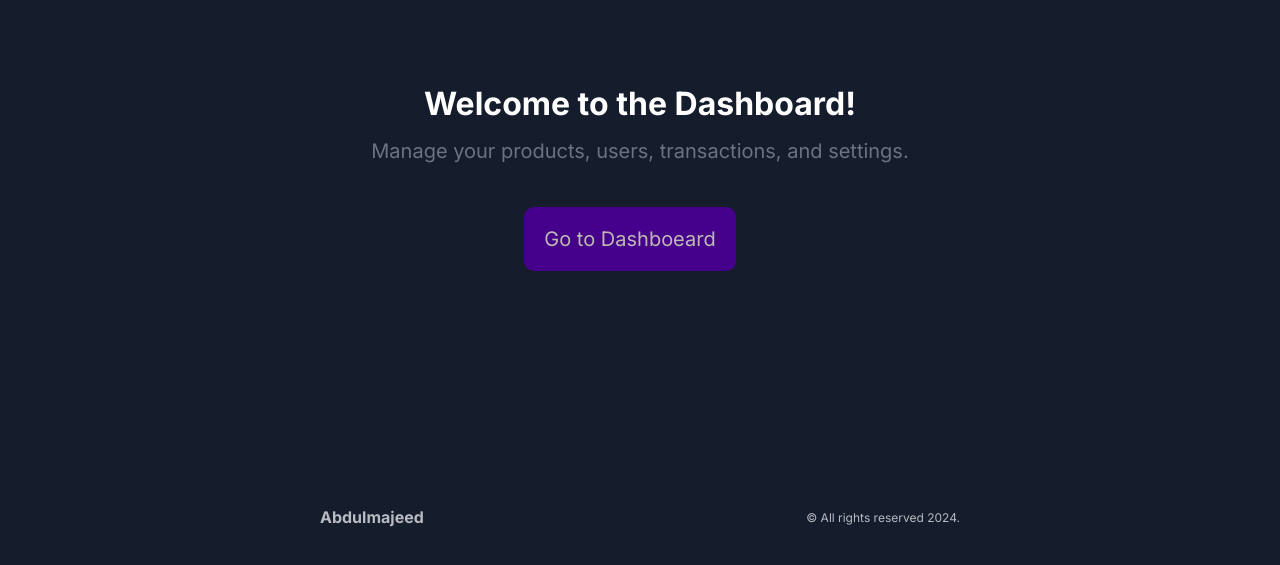
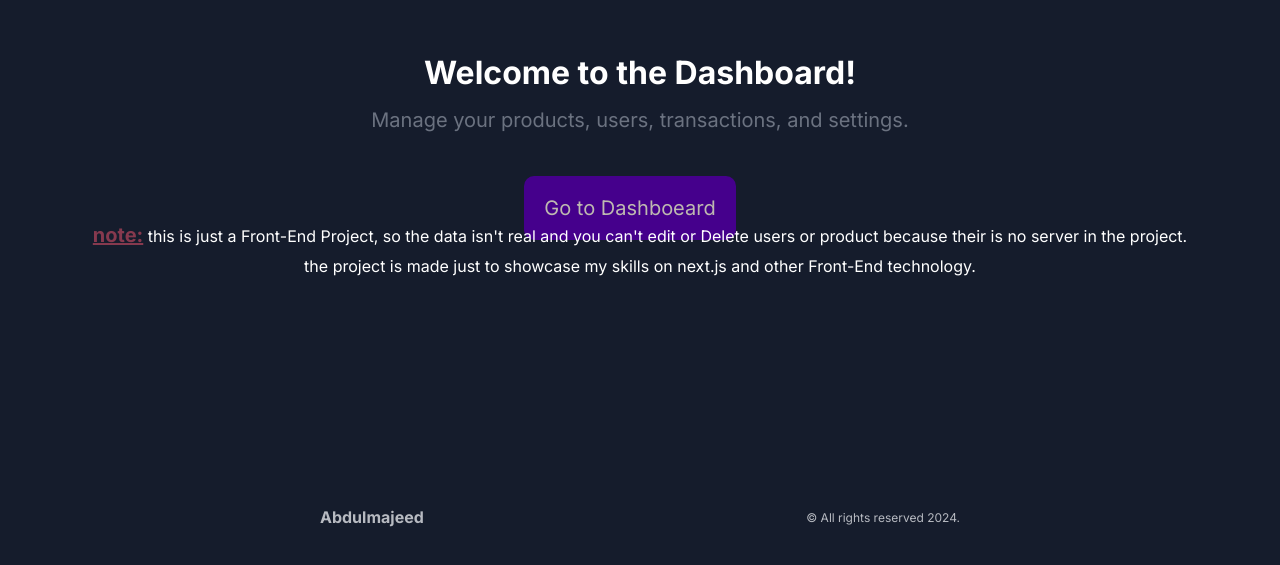
Before and after one commit to Abdulmajeed-Tawfiq/dashboard, a Next.js app: page / in a window 1280 px wide. Shown: the part 233-798 px from the top of the page. Built offline with nearby package versions, Linux system fonts and the light colour scheme.

Commit message:
added some text to home page

```diff
--- a/app/page.tsx
+++ b/app/page.tsx
@@ -14,6 +14,17 @@ export default function Home() {
           Go to Dashboeard
         </Link>
       </nav>
+      <div className={styles.note}>
+        <p>
+          <span>note:</span> this is just a Front-End Project, so the data
+          isn&apos;t real and you can&apos;t edit or Delete users or product
+          because their is no server in the project.
+        </p>
+        <p>
+          the project is made just to showcase my skills on next.js and other
+          Front-End technology.
+        </p>
+      </div>
       <footer className={styles.footer}>
         <Footer />
       </footer>
--- a/app/ui/home/home.module.css
+++ b/app/ui/home/home.module.css
@@ -35,6 +35,17 @@
   transition: 0.3s ease-in-out;
 }
 
+.note {
+  text-align: center;
+  line-height: 30px;
+}
+.note > p > span {
+  font-weight: bold;
+  font-size: 20px;
+  color: #86394e;
+  text-decoration: underline;
+}
+
 .footer {
   position: absolute;
   bottom: 5%;
```
